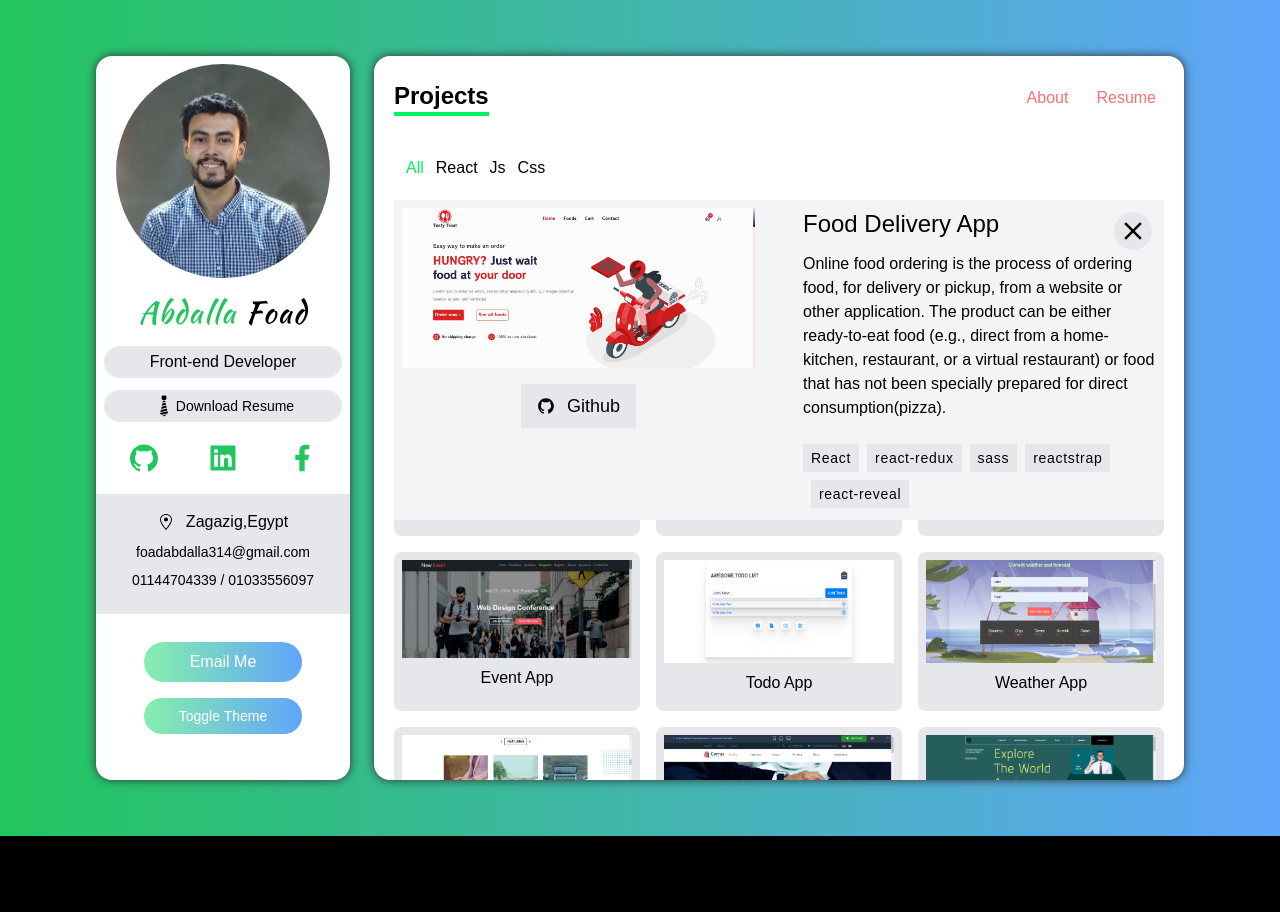
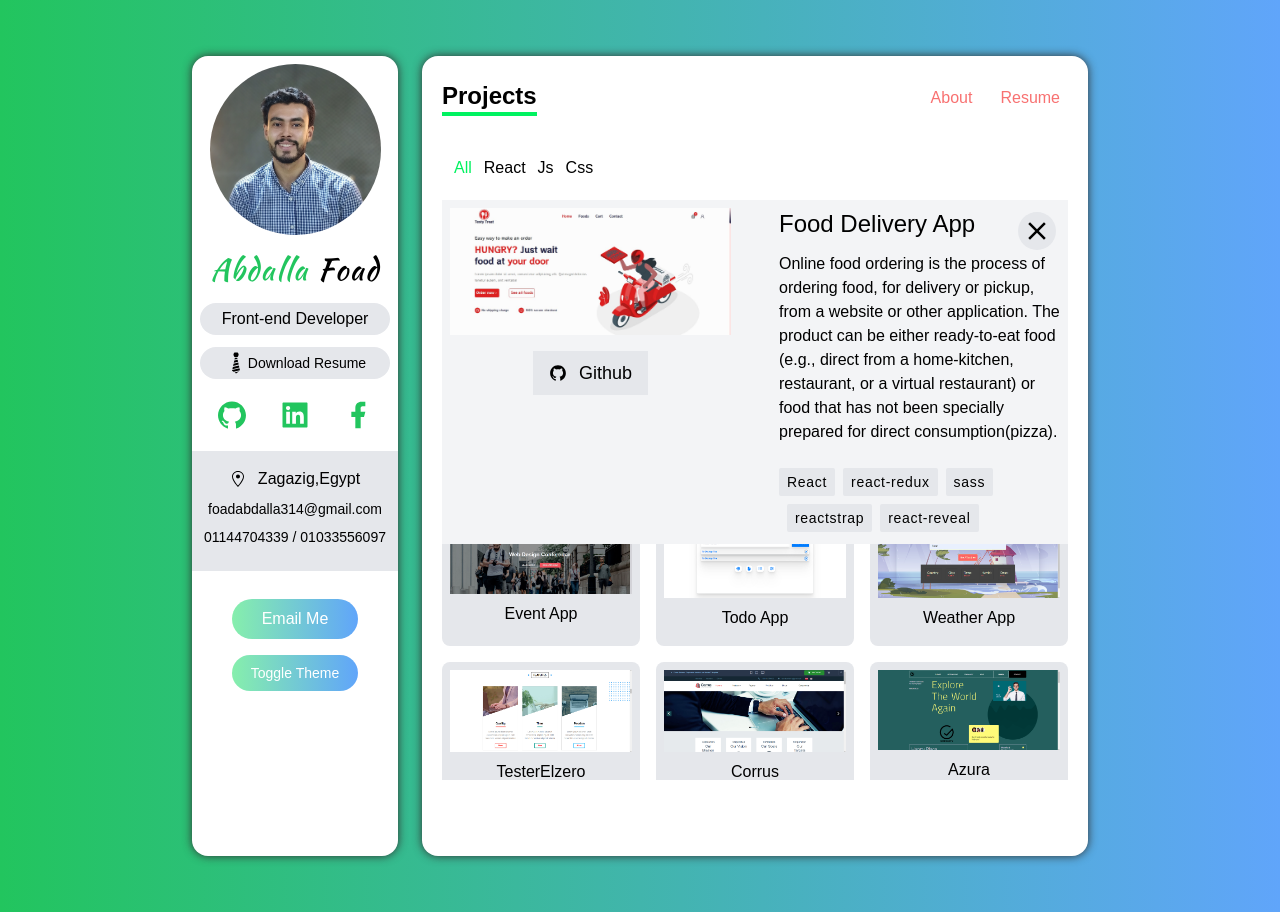
Before and after one commit to abdallaFoad/Portfolio, a Next.js app: page /projects in a window 1280 px wide. Both pictures are taken after a click on the picture 517 px from the left and 260 px from the top of the page. Before the commit the page ends 836 px from the top, so only its background shows below. Built offline with nearby package versions, Linux system fonts and the light colour scheme.

Commit message:
add animation

```diff
--- /dev/null
+++ b/animations.ts
@@ -0,0 +1,31 @@
+export const fadeInUp = {
+  initial: {
+    opacity: 0,
+    y: 60,
+  },
+  animate: {
+    opacity: 1,
+    y: 0,
+  },
+};
+
+export const stagger = {
+  initial: {},
+  animate: {
+    transition: {
+      staggerChildren: 0.1,
+    },
+  },
+};
+export const routeAnimate = {
+  initial: {
+    opacity:0
+  },
+  animate: {
+    opacity:1,
+    transition: {
+      delay: .2,
+      duration:.2
+    },
+  },
+};
--- a/components/Bar.tsx
+++ b/components/Bar.tsx
@@ -1,21 +1,40 @@
 import { FunctionComponent } from "react";
-
+import { motion } from "framer-motion";
 import { Skill } from "../types";
 
 const Bar: FunctionComponent<{ value: Skill }> = ({
   value: { Icon, level, name },
 }) => {
   const bar_width = `${level}%`;
+
+  const variants = {
+    initial: {
+      width: 0,
+    },
+    animate: {
+      width: bar_width,
+      transition: {
+        duration: 0.5,
+        type: "spring",
+        stiffness: 100,
+        damping: 10,
+      }
+    },
+  };
+
   return (
     <div className="my-2 text-white bg-gray-300 rounded-full dark:bg-dark-300 dark:bg-black-500">
-      <div
+      <motion.div
+        variants={variants}
+        animate="animate"
+        initial="initial"
         className="flex items-center px-4 py-1 rounded-full bg-gradient-to-r from-green to-blue-500 "
         style={{
           width: bar_width,
         }}
       >
         <Icon className="mr-3" /> {name}
-      </div>
+      </motion.div>
     </div>
   );
 };
--- a/components/ProjectsCard.tsx
+++ b/components/ProjectsCard.tsx
@@ -3,21 +3,17 @@ import { FunctionComponent, useState } from "react";
 import { AiFillGithub, AiFillProject } from "react-icons/ai";
 import { MdClose } from "react-icons/md";
 import { IProject } from "../types";
-
+import { motion } from "framer-motion";
+import { fadeInUp, stagger } from "@/animations";
 
 const ProjectCard: FunctionComponent<{
   project: IProject;
+  showDetail: number | null;
+  setShowDetail: (id:number | null) => void;
 }> = ({
-  project: {
-    name,
-    image_path,
-    category,
-    description,
-    github_url,
-    key_techs,
-  },
-}) => {
-  const [showDetail, setShowDetail] = useState(false);
+  project: { id, name, image_path, category, description, github_url, key_techs },
+showDetail, setShowDetail}) => {
+
 
   return (
     <div>
@@ -25,16 +21,22 @@ const ProjectCard: FunctionComponent<{
         src={image_path}
         alt={name}
         className="cursor-pointer"
-        onClick={() => setShowDetail(true)}
+        onClick={() => setShowDetail(id)}
         layout="responsive"
         height="150"
         width="300"
       />
       <p className="my-2 text-center">{name}</p>
 
-      {showDetail && (
-        <div className="absolute top-0 left-0 z-10 grid w-full h-auto p-2 text-black bg-gray-100 md:grid-cols-2 gap-x-12 dark:text-white dark:bg-dark-100">
-          <div>
+      {showDetail === id && (
+        <motion.div
+          variants={stagger}
+          animate="animate"
+          initial="initial"
+          className="absolute top-0 left-0 z-10 grid w-full h-auto p-2 text-black bg-gray-100 md:grid-cols-2 gap-x-12 dark:text-white dark:bg-dark-100"
+        >
+          <motion.div variants={stagger}>
+            <motion.div variants={fadeInUp}>
               <Image
                 src={image_path}
                 alt={name}
@@ -42,7 +44,11 @@ const ProjectCard: FunctionComponent<{
                 height="150"
                 width="300"
               />
-            <div className="flex justify-center my-4 space-x-3">
+            </motion.div>
+            <motion.div
+              variants={fadeInUp}
+              className="flex justify-center my-4 space-x-3"
+            >
               <a
                 href={github_url}
                 target="_blank"
@@ -51,32 +57,43 @@ const ProjectCard: FunctionComponent<{
               >
                 <AiFillGithub /> <span>Github</span>
               </a>
-            </div>
-          </div>
+            </motion.div>
+          </motion.div>
 
-          <div>
-            <h2 className="mb-3 text-xl font-medium md:text-2xl">{name}</h2>
-            <h3 className="mb-3 font-medium">{description}</h3>
+          <motion.div variants={stagger}>
+            <motion.h2
+              variants={fadeInUp}
+              className="mb-3 text-xl font-medium md:text-2xl"
+            >
+              {name}
+            </motion.h2>
+            <motion.h3 variants={fadeInUp} className="mb-3 font-medium">
+              {description}
+            </motion.h3>
 
-            <div className="flex flex-wrap mt-5 space-x-2 text-sm tracking-wider">
+            <motion.div
+              variants={fadeInUp}
+              className="flex flex-wrap mt-5 space-x-2 text-sm tracking-wider"
+            >
               {key_techs.map((tech) => (
                 <span
                   key={tech}
-                  className="px-2 py-1 my-1 bg-gray-200 dark:bg-dark-200 rounde-sm"
+                  className="px-2 py-1 my-1 bg-gray-200 dark:bg-dark-200 rounded-sm"
                 >
                   {tech}
                 </span>
               ))}
-            </div>
-          </div>
+            </motion.div>
+          </motion.div>
 
-          <button
-            onClick={() => setShowDetail(false)}
+          <motion.button
+            variants={fadeInUp}
+            onClick={() => setShowDetail(null)}
             className="absolute p-1 bg-gray-200 rounded-full top-3 right-3 focus:outline-none dark:bg-dark-200"
           >
             <MdClose size={30} />
-          </button>
-        </div>
+          </motion.button>
+        </motion.div>
       )}
     </div>
   );
--- a/components/ServiceCard.tsx
+++ b/components/ServiceCard.tsx
@@ -1,6 +1,7 @@
 import { FunctionComponent } from "react";
 import { Service } from "../types";
-// import { motion } from 'framer-motion'
+import { motion } from "framer-motion";
+import { fadeInUp } from "../animations";
 
 const ServiceCard: FunctionComponent<{ service: Service }> = ({
   service: { Icon, title, about },
@@ -13,13 +14,16 @@ const ServiceCard: FunctionComponent<{ service: Service }> = ({
   }
 
   return (
-    <div className="flex items-center p-2 space-x-4 h-48 leading-loose">
+    <motion.div
+      className="flex items-center p-2 space-x-4 h-48 leading-loose"
+
+    >
       <Icon className="w-12 h-12 text-green-500" />
       <div className="">
         <h6 className="font-bold">{title}</h6>
         <p dangerouslySetInnerHTML={createMarkup()} />
       </div>
-    </div>
+    </motion.div>
   );
 };
 
--- a/package.json
+++ b/package.json
@@ -15,6 +15,7 @@
     "@types/react-dom": "18.0.10",
     "eslint": "8.32.0",
     "eslint-config-next": "13.1.2",
+    "framer-motion": "^3.10.3",
     "next": "13.1.2",
     "next-images": "^1.8.4",
     "next-themes": "^0.2.1",
--- a/pages/_app.tsx
+++ b/pages/_app.tsx
@@ -7,7 +7,7 @@ import {ThemeProvider} from 'next-themes'
 export default function App({ Component, pageProps }: AppProps) {
   return (
     <ThemeProvider attribute="class">
-      <div  className="grid grid-cols-12 gap-6 px-5 md:px-20 lg:px-24 my-14 " >
+      <div style={{minHeight:'100vh'}} className="grid grid-cols-12 gap-6 px-5 my-14 sm:px-20 md:px-32 lg:px-36 xl:px-48">
         <div className="col-span-12 lg:col-span-3 md:col-span-4 bg-white dark:bg-dark-500 rounded-2xl p-2 text-center shadow-custom-light dark:shadow-custom-dark">
           <Sidebar />
         </div>
--- a/pages/index.tsx
+++ b/pages/index.tsx
@@ -8,25 +8,38 @@ import {
 import ServiceCard from "../components/ServiceCard";
 import { services } from "../data";
 import { Service } from "../types";
+import { motion } from "framer-motion";
+import { fadeInUp, routeAnimate, stagger } from "../animations";
 
 const About: NextPage = () => {
   return (
-    <div className="flex flex-col flex-grow px-6 pt-1 ">
+    <motion.div
+      className="flex flex-col flex-grow px-6 pt-1"
+      variants={routeAnimate}
+      animate="animate"
+      initial="initial"
+    >
       <h6 className="my-3 text-base font-medium">
         I&apos;m a Front end developer, I can design any website, complicated
         designs, dynamic templates, and responsive to modern technology. I
         strive to develop myself daily. I have a passion for being at the
         mastery level of Frontend Development.
       </h6>
-      <div
+      <motion.div
         className="flex-grow p-4 mt-5 bg-gray-400 dark:bg-dark-100 "
         style={{ marginLeft: "-1.5rem", marginRight: "-1.5rem" }}
+        variants={stagger}
+        initial="initial"
+        animate="animate"
       >
         <h4 className="my-3 text-xl font-semibold tracking-wide">
           What I am doing
         </h4>
 
-        <div className="grid gap-6 my-9 md:grid-cols-1 lg:grid-cols-2 ">
+        <motion.div
+          className="grid gap-6 my-9 md:grid-cols-1 lg:grid-cols-2 "
+          variants={fadeInUp}
+        >
           {/* children's initial and animate property should be same as the parent during a stagger effect  */}
           {services.map((service) => (
             <div
@@ -36,9 +49,9 @@ const About: NextPage = () => {
               <ServiceCard service={service} />
             </div>
           ))}
-        </div>
-      </div>
-    </div>
+        </motion.div>
+      </motion.div>
+    </motion.div>
   );
 };
 
--- a/pages/projects.tsx
+++ b/pages/projects.tsx
@@ -3,10 +3,13 @@ import ProjectCard from "../components/ProjectsCard";
 import ProjectsNavbar from "../components/ProjectsNavbar";
 import { projects as projectsData } from "../data";
 import { Category } from "../types";
+import { motion } from "framer-motion";
+import { fadeInUp, routeAnimate, stagger } from "@/animations";
 
 const Projects = () => {
   const [projects, setProjects] = useState(projectsData);
   const [active, setActive] = useState("all");
+  const [showDetail, setShowDetail] = useState<number | null>(null);
 
   const handlerFilterCategory = (category: Category | "all") => {
     if (category === "all") {
@@ -23,25 +26,41 @@ const Projects = () => {
   };
 
   return (
-    <div className="px-5 py-2 overflow-y-scroll" style={{ height: "80vh" }}>
+    <motion.div
+      className="px-5 py-2 overflow-y-scroll"
+      style={{ height: "80vh" }}
+      variants={routeAnimate}
+      animate="animate"
+      initial="initial"
+    >
       <ProjectsNavbar
         handlerFilterCategory={handlerFilterCategory}
         active={active}
       />
 
-      <div className="relative grid grid-cols-12 gap-4 my-3">
+      <motion.div
+        className="relative grid grid-cols-12 gap-4 my-3"
+        variants={stagger}
+        initial="initial"
+        animate="animate"
+      >
         {projects.map((project) => {
           return (
-            <div
+            <motion.div
+              variants={fadeInUp}
               key={project.name}
               className="col-span-12 p-2 bg-gray-200 rounded-lg sm:col-span-6 lg:col-span-4 dark:bg-dark-200"
             >
-              <ProjectCard project={project} />
-            </div>
+              <ProjectCard
+                project={project}
+                showDetail={showDetail}
+                setShowDetail={setShowDetail}
+              />
+            </motion.div>
           );
         })}
-      </div>
-    </div>
+      </motion.div>
+    </motion.div>
   );
 };
 
--- a/pages/resume.tsx
+++ b/pages/resume.tsx
@@ -1,24 +1,35 @@
 import Bar from "../components/Bar";
 import { languages } from "../data";
+import { motion } from "framer-motion";
+import {fadeInUp, routeAnimate} from '../animations'
 
 const Resume = () => {
+
   return (
-    <div className="px-6 py-2">
+    <motion.div
+      className="px-6 py-2"
+      variants={routeAnimate}
+      animate="animate"
+      initial="initial"
+    >
       {/* Education */}
-      <div className="grid gap-6 md:grid-cols-1">
+      <motion.div
+        animate="animate"
+        initial="initial"
+        variants={fadeInUp}
+        className="grid gap-6 md:grid-cols-1"
+      >
         <div>
           <h5 className="my-3 text-2xl font-bold">Education</h5>
           <div className="">
-            <h5 className="my-2 text-xl font-bold">
-              Information Systems
-            </h5>
+            <h5 className="my-2 text-xl font-bold">Information Systems</h5>
             <p className="font-semibold">From Tanta (2016-2020)</p>
             <p className="my-3">
               I graduated in Information Systems from Tanta in 2020.
             </p>
           </div>
         </div>
-      </div>
+      </motion.div>
 
       {/*Languages */}
       <div className="grid gap-9 md:grid-cols-1">
@@ -31,7 +42,7 @@ const Resume = () => {
           </div>
         </div>
       </div>
-    </div>
+    </motion.div>
   );
 };
 
--- a/types.ts
+++ b/types.ts
@@ -15,6 +15,7 @@ export interface Skill {
 }
 
 export interface IProject {
+  id:number,
   name: string;
   description: string;
   image_path: string;
```
Also changed, not shown: data.ts (+16 -0 lines), 1 other file (tests, documents, lock files or other folders). Lines whose indentation alone changed are shown as unchanged.
